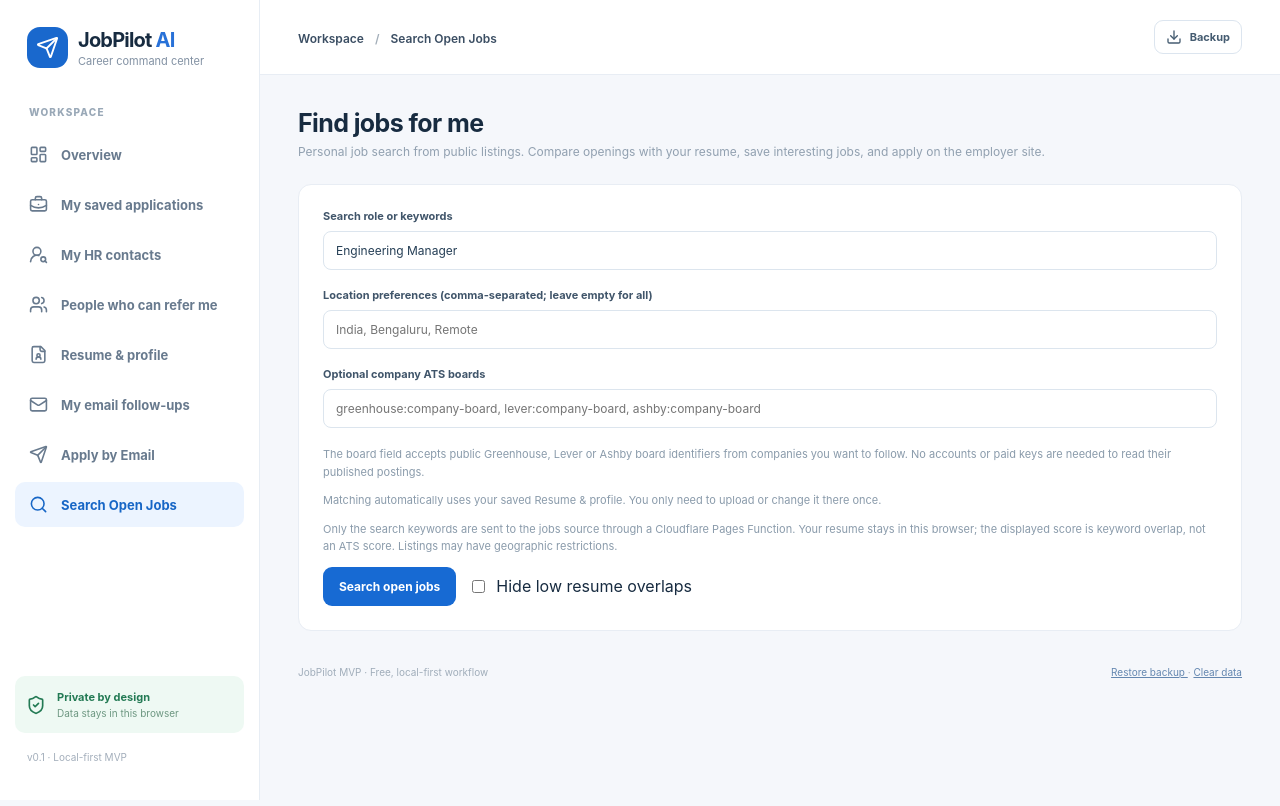
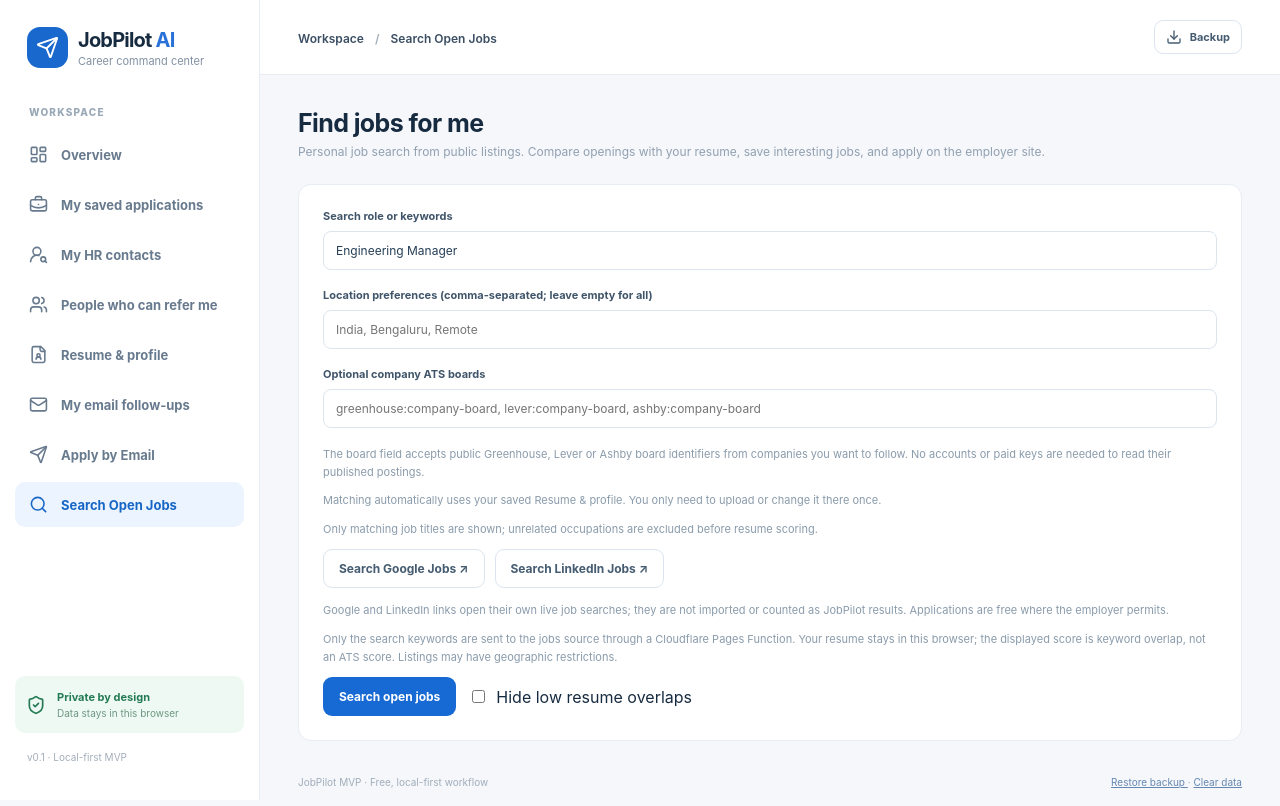
Before and after one commit to bv-prasanna/job-pilot, a React (Vite) app: page / in a window 1280 px wide. Built offline with nearby package versions, Linux system fonts and the light colour scheme.

Commit message:
fix(search): strict occupation filtering and free Google/LinkedIn direct searches

```diff
--- a/src/FindJobs.tsx
+++ b/src/FindJobs.tsx
@@ -1,5 +1,6 @@
 import {useMemo,useState} from 'react';
 import {matchResume} from './lib/core.mjs';
+import {titleRelevance} from './lib/titleRelevance.mjs';
 
 type Job={id:string;title:string;company:string;location:string;description:string;url:string;salary:string;posted:string;source:string};
 const plain=(s:string)=>s.replace(/<[^>]*>/g,' ').replace(/&nbsp;/g,' ').replace(/&amp;/g,'&').replace(/\s+/g,' ').trim();
@@ -8,7 +9,7 @@ export default function FindJobs({resumeText,onSave}:{resumeText:string;onSave:(
  const resume=resumeText;const[query,setQuery]=useState('Engineering Manager'),[jobs,setJobs]=useState<Job[]>([]);
  const[busy,setBusy]=useState(false),[error,setError]=useState(''),[searched,setSearched]=useState(false);
  const[onlyRelevant,setOnlyRelevant]=useState(false);const[location,setLocation]=useState('');const[boards,setBoards]=useState('');
- const ranked=useMemo(()=>{const terms=query.toLowerCase().split(/\s+/).filter(Boolean);return jobs.map(job=>{const match=matchResume(resume,job.description,job.title);const title=job.title.toLowerCase();const titleHits=terms.filter(t=>title.includes(t)).length;const relevance=titleHits*100+(title.includes(query.trim().toLowerCase())?150:0)+(match.score??0);return {...job,match,relevance}}).sort((a,b)=>b.relevance-a.relevance)},[jobs,resume,query]);
+ const ranked=useMemo(()=>jobs.map(job=>{const match=matchResume(resume,job.description,job.title);const occupation=titleRelevance(query,job.title);return {...job,match,occupation,relevance:occupation*100+(match.score??0)}}).filter(j=>j.occupation>0).sort((a,b)=>b.relevance-a.relevance),[jobs,resume,query]);
  const locationTerms=location.toLowerCase().split(/[,/]+/).map(v=>v.trim()).filter(Boolean);const filtered=ranked.filter(j=>!locationTerms.length||locationTerms.some(v=>v==='anywhere'||(v==='remote'&&/remote|worldwide/i.test(j.location))||(j.location+' '+j.description.slice(0,250)).toLowerCase().includes(v)));const visible=onlyRelevant?filtered.filter(j=>j.match.score===null||j.match.score>=15):filtered;
  async function search(){
   if(busy)return;
@@ -36,12 +37,15 @@ export default function FindJobs({resumeText,onSave}:{resumeText:string;onSave:(
   <div className="field"><label className="field-label" htmlFor="jf-boards">Optional company ATS boards</label><input id="jf-boards" value={boards} onChange={e=>setBoards(e.target.value)} placeholder="greenhouse:company-board, lever:company-board, ashby:company-board"/></div>
   <p className="hint">The board field accepts public Greenhouse, Lever or Ashby board identifiers from companies you want to follow. No accounts or paid keys are needed to read their published postings.</p>
   <p className="hint">Matching automatically uses your saved Resume &amp; profile. You only need to upload or change it there once.</p>
+  <p className="hint">Only matching job titles are shown; unrelated occupations are excluded before resume scoring.</p>
+  <div style={{display:"flex",gap:10,flexWrap:"wrap",marginBottom:14}}><a className="btn outline" href={"https://www.google.com/search?q="+encodeURIComponent(query+" jobs "+(location||"Bengaluru India"))} target="_blank" rel="noopener noreferrer">Search Google Jobs ↗</a><a className="btn outline" href={"https://www.linkedin.com/jobs/search/?keywords="+encodeURIComponent(query)+"&location="+encodeURIComponent(location||"Bengaluru, Karnataka, India")} target="_blank" rel="noopener noreferrer">Search LinkedIn Jobs ↗</a></div>
+  <p className="hint">Google and LinkedIn links open their own live job searches; they are not imported or counted as JobPilot results. Applications are free where the employer permits.</p>
   <p className="hint">Only the search keywords are sent to the jobs source through a Cloudflare Pages Function. Your resume stays in this browser; the displayed score is keyword overlap, not an ATS score. Listings may have geographic restrictions.</p>
   <div style={{display:'flex',gap:12,flexWrap:'wrap',alignItems:'center'}}><button className="btn primary" disabled={busy} onClick={()=>void search()}>{busy?'Searching...':'Search open jobs'}</button><label style={{display:'flex',gap:8,alignItems:'center'}}><input type="checkbox" checked={onlyRelevant} onChange={e=>setOnlyRelevant(e.target.checked)}/> Hide low resume overlaps</label></div>
   {error&&<p role="alert" style={{marginTop:12}}>{error}</p>}
  </section>
  {searched&&<section className="panel" style={{padding:24,marginTop:18}}><h2>{visible.length} jobs found</h2>
-  <p className="hint">Sources: <a href="https://remotive.com/" target="_blank" rel="noreferrer">Remotive</a> and <a href="https://himalayas.app/" target="_blank" rel="noreferrer">Himalayas</a>. Remote roles may have country restrictions; check each listing before applying.</p>
+  <p className="hint">Imported public listings: <a href="https://remotive.com/" target="_blank" rel="noreferrer">Remotive</a> and <a href="https://himalayas.app/" target="_blank" rel="noreferrer">Himalayas</a>. Remote roles may have country restrictions; check each listing before applying.</p>
   {!resume.trim()&&<p className="hint">Add your resume text above to calculate matches.</p>}
   {visible.map(j=><article key={j.id} style={{padding:'16px 0',borderBottom:'1px solid #dce6eb'}}>
    <h3 style={{marginBottom:6}}>{j.title}</h3><p>{j.company} · {j.location} · {j.source}{j.salary?' · '+j.salary:''}</p>
@@ -52,7 +56,7 @@ export default function FindJobs({resumeText,onSave}:{resumeText:string;onSave:(
     <button className="btn outline" onClick={()=>onSave(j)}>Save to my jobs</button>
    </div>
   </article>)}
-  {!visible.length&&<p>No jobs meet these filters. Clear the location preferences or disable low-match filtering.</p>}
+  {!visible.length&&<p>No matching job titles were found from the connected public feeds. Try the Google Jobs or LinkedIn Jobs links above, or adjust your search terms.</p>}
  </section>}
  </>;
 }
```
